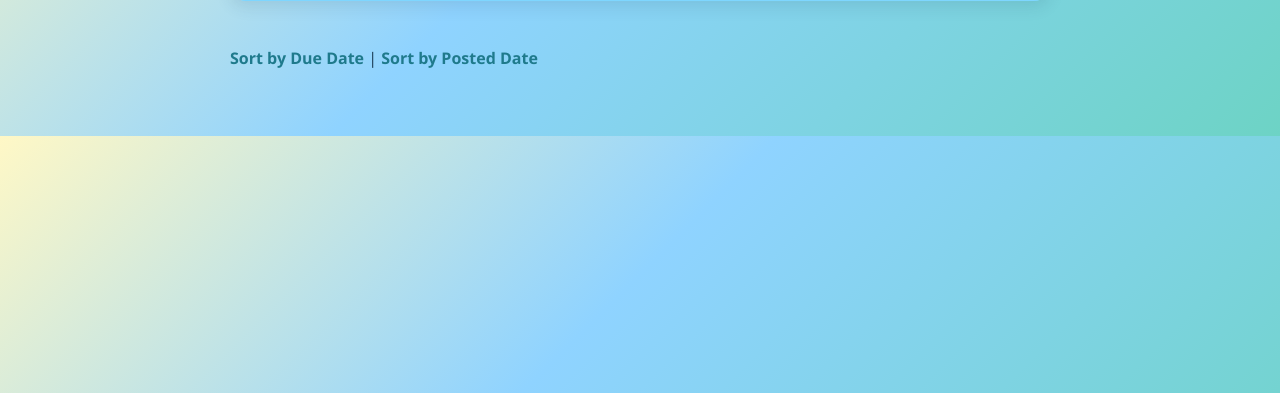
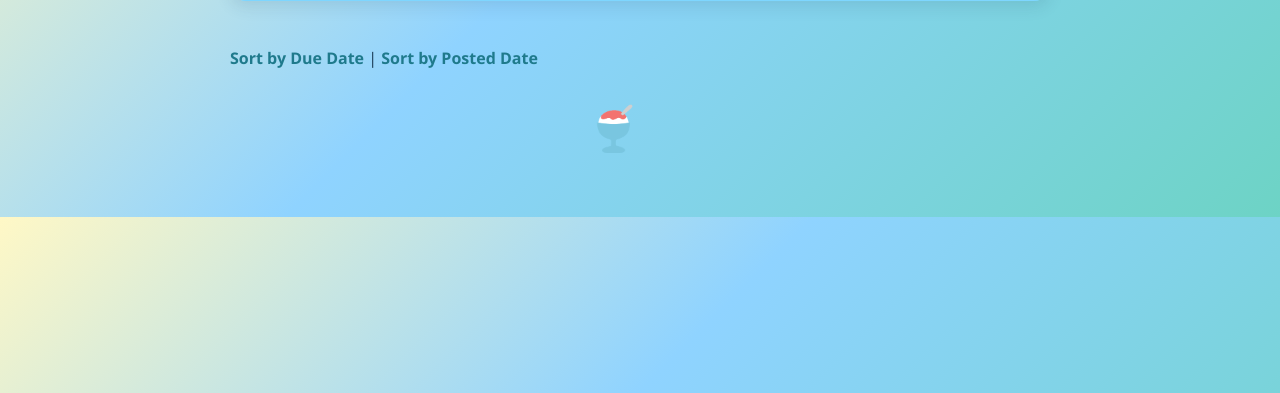
Before and after one commit to s1f102501754/django-test-exercise, a Django app: page / in a window 1280 px wide. Shown: the part 312-705 px from the top of the page. Run offline with Django 5.2, Linux system fonts and the light colour scheme; data that the repository does not hold is empty.

Commit message:
かき氷の画像を動かして追加

```diff
--- /dev/null
+++ b/todo/static/todo/marquee.js
@@ -0,0 +1,32 @@
+document.addEventListener('DOMContentLoaded', () => {
+  const marquee = document.querySelector('.marquee');
+  const image = marquee?.querySelector('.moving-image');
+
+  if (!marquee || !image) {
+    return;
+  }
+
+  let position = marquee.clientWidth;
+  const speed = 120;
+  let lastTime = null;
+
+  const animate = (time) => {
+    if (lastTime === null) {
+      lastTime = time;
+    }
+
+    const delta = (time - lastTime) / 600;
+    lastTime = time;
+    position -= speed * delta;
+
+    const imageWidth = image.getBoundingClientRect().width;
+    if (position < -imageWidth) {
+      position = marquee.clientWidth;
+    }
+
+    image.style.transform = `translateX(${position}px)`;
+    requestAnimationFrame(animate);
+  };
+
+  requestAnimationFrame(animate);
+});
--- a/todo/static/todo/style.css
+++ b/todo/static/todo/style.css
@@ -69,3 +69,20 @@ a:hover {
     color: #ff7f50;
     text-decoration: none;
 }
+
+.marquee {
+    margin: 2rem 0 0;
+    overflow: hidden;
+    white-space: nowrap;
+    position: relative;
+}
+
+.moving-image {
+    display: block;
+    height: 3.1rem;
+    width: auto;
+    object-fit: contain;
+    will-change: transform;
+    position: relative;
+    left: 0;
+}
--- a/todo/templates/todo/index.html
+++ b/todo/templates/todo/index.html
@@ -51,6 +51,12 @@
       </ul>
     </div>
     {% endfor %}
+
+    <div class="marquee" aria-label="moving kakigori">
+      <img src="{% static 'todo/kakigori.png' %}" alt="Kakigori" class="moving-image">
+    </div>
+
+    <script src="{% static 'todo/marquee.js' %}"></script>
   </body>
 
 </html>
```
Also changed, not shown: todo/static/todo/kakigori.png (added).
